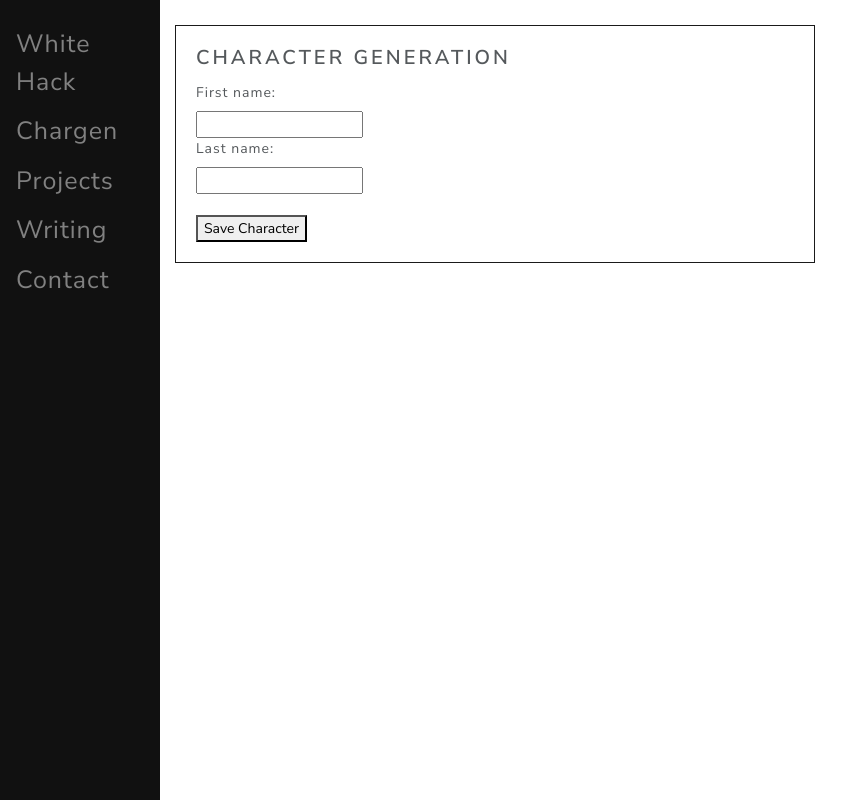
After one commit to alyxstraysa/suldrunswish, a Flask app: page /chargen in a window 1280 px wide. The commit adds this page. Shown: the whole page, without its empty margins (0-861 px from the left). Run offline with Flask 2, Linux system fonts and the light colour scheme; some libraries are stand-ins or nearby versions.

Commit message:
added nav bar

```diff
--- a/app.py
+++ b/app.py
@@ -1,8 +1,10 @@
-from flask import Flask, request, jsonify, render_template
+from flask import Flask, request, jsonify, render_template, url_for
 #from flask_sqlalchemy import SQLAlchemy
 import os
 
 app = Flask(__name__)
+app.config['SQLALCHEMY_TRACK_MODIFICATIONS'] = False
+
 #app.config['SQLALCHEMY_DATABASE_URI'] = 'postgresql://localhost/pre-registration'
 #db = SQLAlchemy(app)
 
@@ -38,9 +40,19 @@ def index():
     return render_template('index.html')
 
 
+@app.route('/chargen')
+def chargen():
+    return render_template('chargen.html')
+
+
 @app.route('/example')
 def example():
     return render_template('example.html')
+
+
+@app.route("/submit", methods=["POST"])
+def post_to_db():
+    pass
 
 
 if __name__ == '__main__':
--- /dev/null
+++ b/templates/chargen.html
@@ -0,0 +1,17 @@
+{% extends "index.html" %} {% block content %}
+
+<div class="card border-primary mb-3" style="max-width: 40rem;">
+  <div class="card-body">
+    <h4 class="card-title">Character Generation</h4>
+    <form method="POST" action="{{url_for('post_to_db')}}">
+      <label for="fname">First name:</label><br />
+      <input type="text" id="fname" name="fname" /><br />
+      <label for="lname">Last name:</label><br />
+      <input type="text" id="lname" name="lname" /><br />
+      <br />
+      <button type="submit">Save Character</button>
+    </form>
+  </div>
+</div>
+
+{% endblock %}
--- a/templates/index.html
+++ b/templates/index.html
@@ -8,14 +8,16 @@
 
 <!-- Side navigation -->
 <div class="sidenav">
-  <a href="#">White Hack</a>
-  <a href="#">Projects</a>
+  <a href="{{url_for('index')}}">White Hack</a>
+  <a href="{{url_for('chargen')}}">Chargen</a>
+  <a href="{{url_for('example')}}">Projects</a>
   <a href="#">Writing</a>
   <a href="#">Contact</a>
 </div>
 
 <div class="container main">
-  <div class="mainlayout">
+  <div class="mainlayout"></div>
+    {% block content %}
     <h1>A Far and Distant Land</h1>
     <blockquote class="blockquote">
       <p class="mb-0">Suldrun, as I remember her, was of a dreamy cast.</p>
@@ -49,4 +51,5 @@
       Morgan the Ranger slain by a vengeful wizard. <br />
     </p>
   </div>
+  {% endblock %}
 </div>
```
Also changed, not shown: requirements.txt (+12 -0 lines), templates/example.html (+3 -8 lines).
